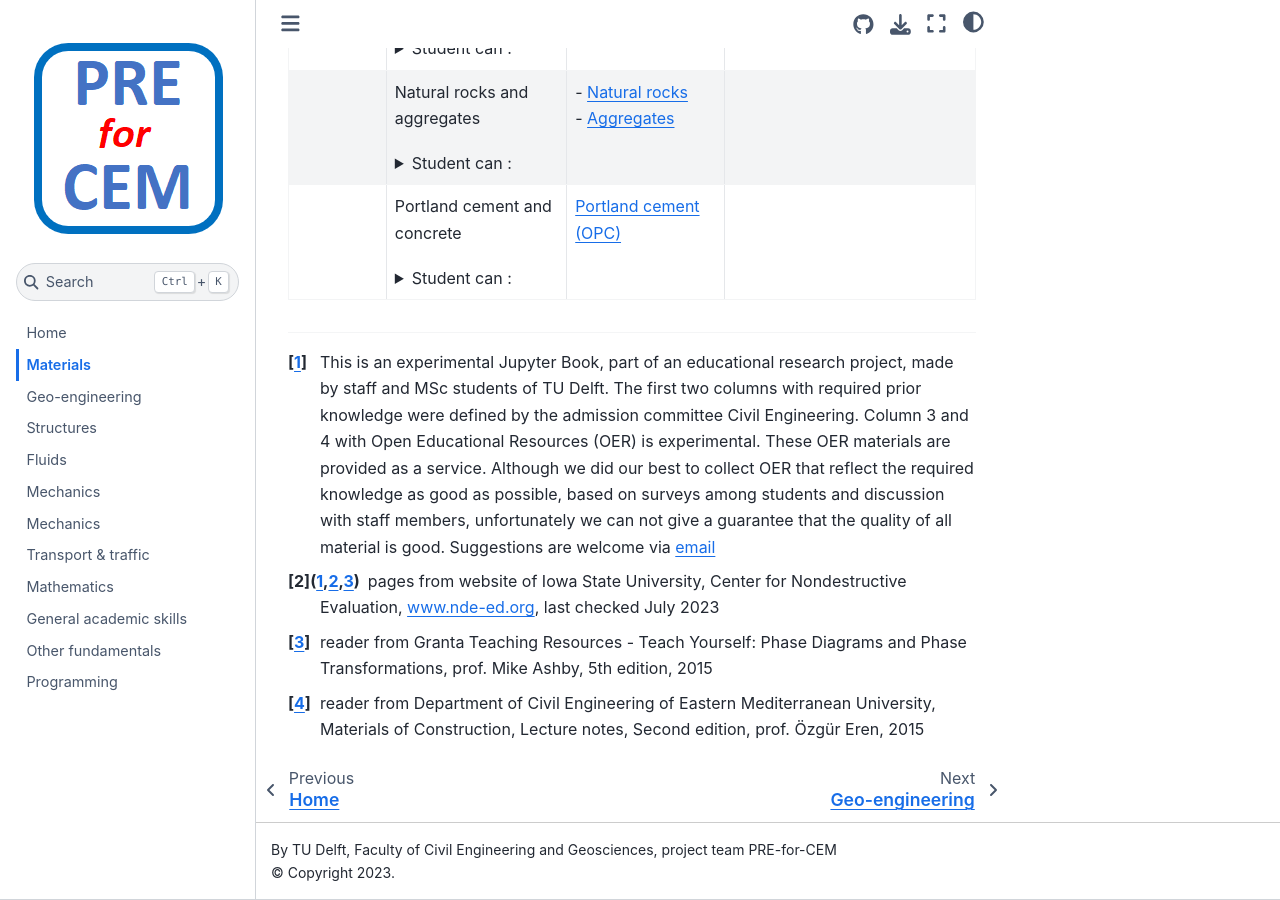
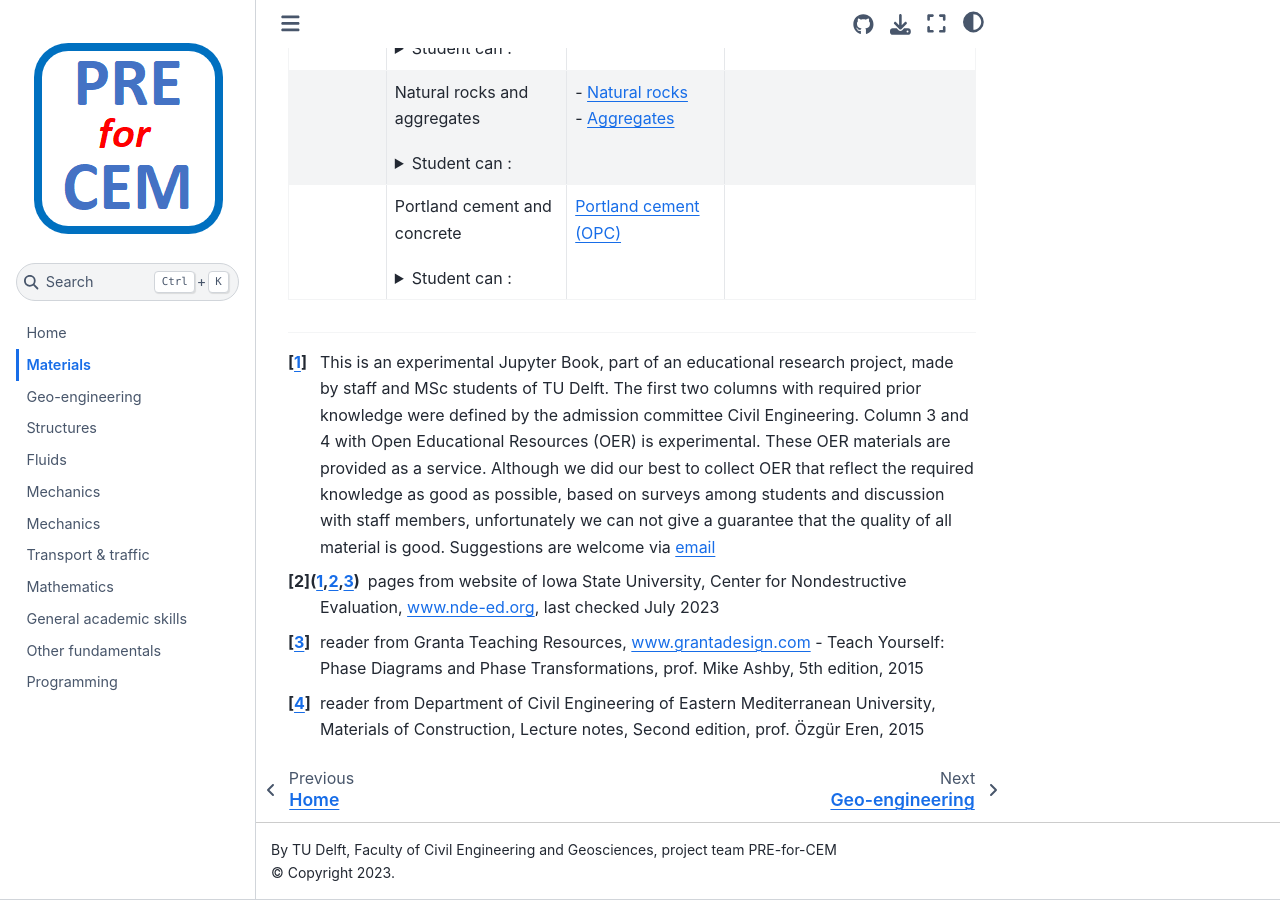
Before and after one commit to TUDelft-CITG/pre-for-cem, a Jupyter Book: the page built from book/contents/materials.md, in a window 1280 px wide and 900 px high, scrolled down 939 px. Built offline with Jupyter Book 1.0.4 settings and Sphinx 7.4.7 and the Sphinx Book theme 1.1.4, drawn with Linux system fonts in a browser that asks for light colours.

Commit message:
Update materials.md

```diff
--- a/book/contents/materials.md
+++ b/book/contents/materials.md
@@ -15,5 +15,5 @@ The following topics on **materials** are considered prerequisite knowledge for
 
 [^1]: This is an experimental Jupyter Book, part of an educational research project, made by staff and MSc students of TU Delft. The first two columns with required prior knowledge were defined by the admission committee Civil Engineering. Column 3 and 4 with Open Educational Resources (OER) is experimental. These OER materials are provided as a service. Although we did our best to collect OER that reflect the required knowledge as good as possible, based on surveys among students and discussion with staff members, unfortunately we can not give a guarantee that the quality of all material is good. Suggestions are welcome via [email](mailto:h.r.schipper@tudelft.nl?subject=PRE-for-CEM-suggestions)
 [^2]: pages from website of Iowa State University, Center for Nondestructive Evaluation, www.nde-ed.org, last checked July 2023
-[^3]: reader from Granta Teaching Resources - Teach Yourself: Phase Diagrams and Phase Transformations, prof. Mike Ashby, 5th edition, 2015
+[^3]: reader from Granta Teaching Resources, www.grantadesign.com - Teach Yourself: Phase Diagrams and Phase Transformations, prof. Mike Ashby, 5th edition, 2015
 [^4]: reader from Department of Civil Engineering of Eastern Mediterranean University, Materials of Construction, Lecture notes, Second edition, prof. Özgür Eren, 2015
```
